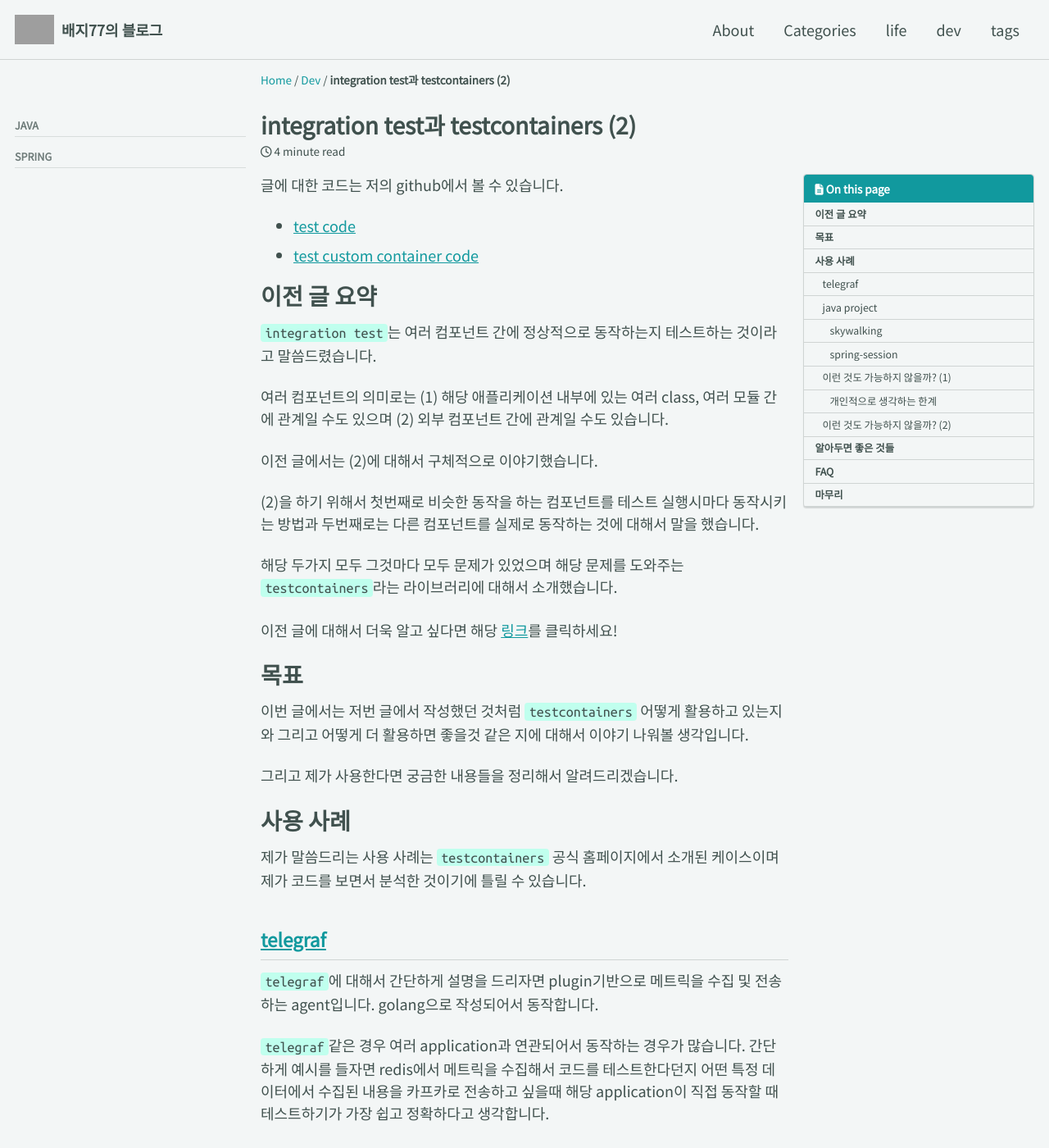
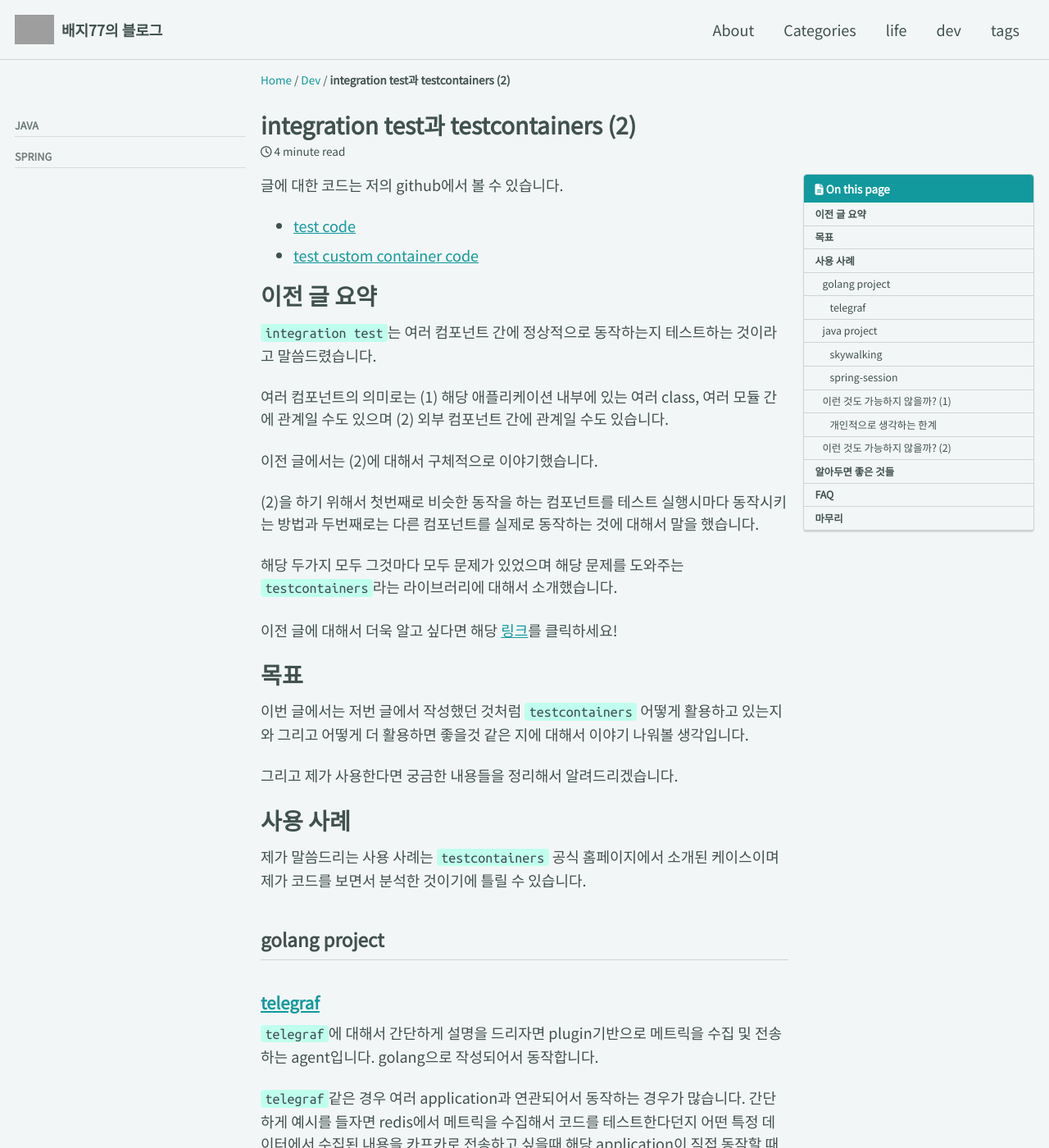
Before and after one commit to BaeJi77/BaeJi77.github.io, a Jekyll site: the page built from _posts/dev/golang/2023-05-07-integration-test-with-testcontainers-2.md, in a window 1280 px wide and 1400 px high. Shown: the whole window at 82% size. Built offline with Jekyll 4.4.1, drawn with Linux system fonts in a browser that asks for light colours; cached includes are drawn as plain includes; nearby versions of some CDN libraries; comment, search, counter and statistics services are not loaded; grey boxes are pictures that could not be loaded.

Commit message:
2023-05-07 testcontainers (2)

```diff
--- a/_posts/dev/golang/2023-05-07-integration-test-with-testcontainers-2.md
+++ b/_posts/dev/golang/2023-05-07-integration-test-with-testcontainers-2.md
@@ -40,7 +40,9 @@ tags:
 
 제가 말씀드리는 사용 사례는 `testcontainers` 공식 홈페이지에서 소개된 케이스이며 제가 코드를 보면서 분석한 것이기에 틀릴 수 있습니다.
 
-## [telegraf](https://github.com/influxdata/telegraf)
+## golang project
+
+### [telegraf](https://github.com/influxdata/telegraf)
 
 `telegraf`에 대해서 간단하게 설명을 드리자면 plugin기반으로 메트릭을 수집 및 전송하는 agent입니다. golang으로 작성되어서 동작합니다.
 
```
